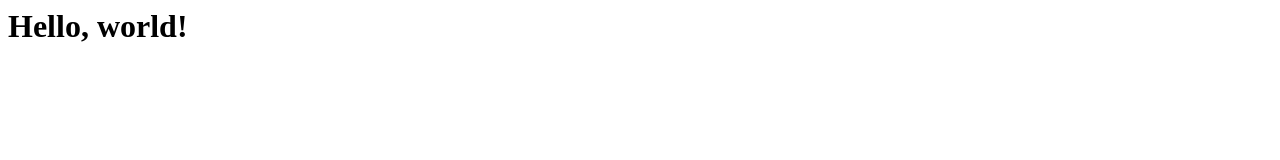
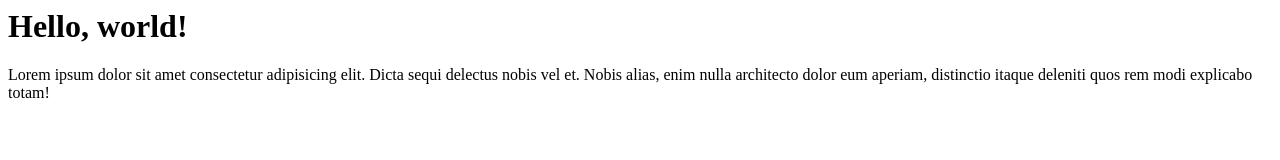
Before and after one commit to Sntungane/project, a plain HTML site: page index.html in a window 1280 px wide. Drawn offline with Linux system fonts and the light colour scheme.

Commit message:
added a p tag with text

```diff
--- a/index.html
+++ b/index.html
@@ -4,5 +4,6 @@
   </head>
   <body>
     <h1>Hello, world!</h1>
+    <P>Lorem ipsum dolor sit amet consectetur adipisicing elit. Dicta sequi delectus nobis vel et. Nobis alias, enim nulla architecto dolor eum aperiam, distinctio itaque deleniti quos rem modi explicabo totam!</P>
   </body>
 </html>
```
